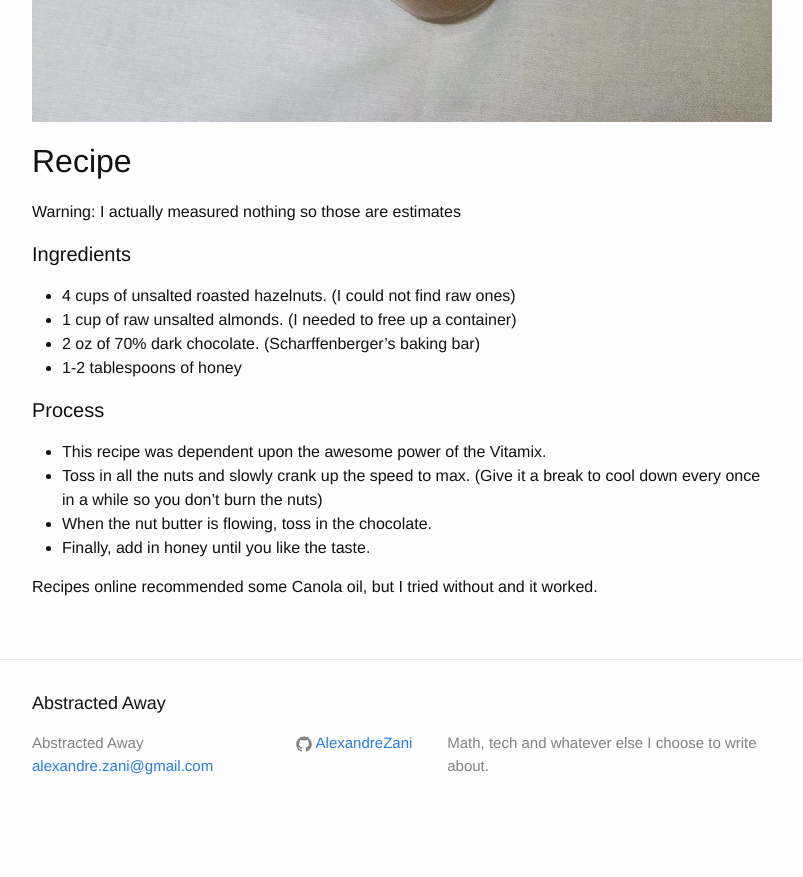
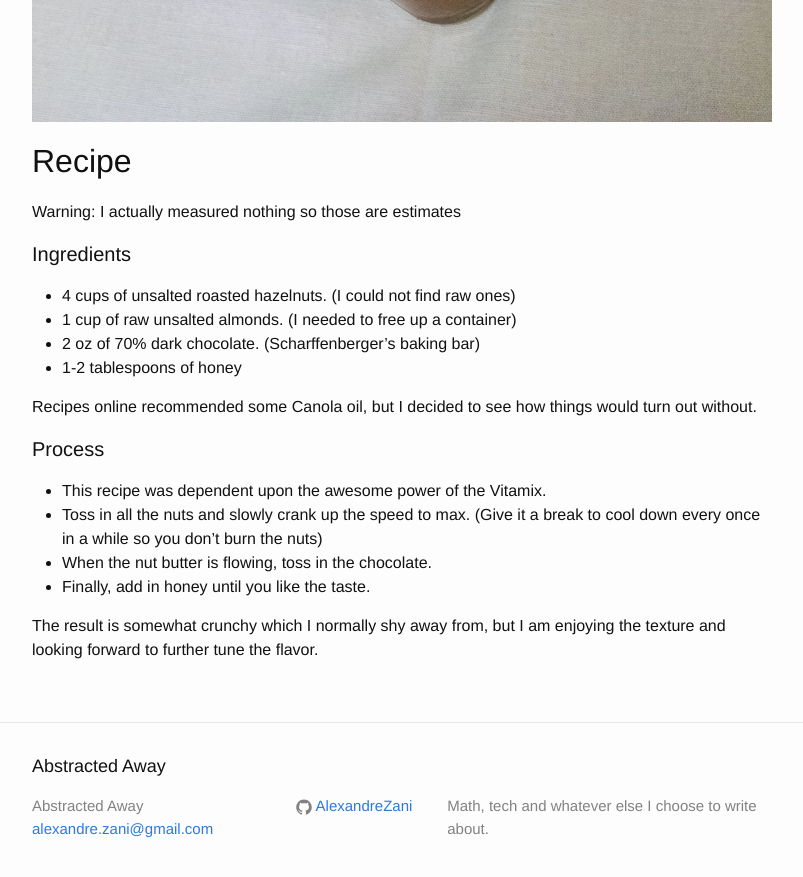
Before and after one commit to AlexandreZani/alexandrezani.github.io, a Jekyll site: the page built from _posts/2015-02-14-chocolate-hazelnut-butter.md, in a window 1280 px wide and 900 px high, scrolled down 881 px. Shown: the top 877 px of the window, without its empty margins (238-1041 px from the left). Built offline with Jekyll 4.4.1, drawn with Linux system fonts in a browser that asks for light colours; before the commit the page ends 1718 px from its top, so only the background shows below that.

Commit message:
Adding a little more info to the chocolate hazelnut butter.

```diff
--- a/_posts/2015-02-14-chocolate-hazelnut-butter.md
+++ b/_posts/2015-02-14-chocolate-hazelnut-butter.md
@@ -24,6 +24,9 @@ Warning: I actually measured nothing so those are estimates
 - 2 oz of 70% dark chocolate. (Scharffenberger's baking bar)
 - 1-2 tablespoons of honey
 
+Recipes online recommended some Canola oil, but I decided to see how things
+would turn out without.
+
 #### Process ####
 
 - This recipe was dependent upon the awesome power of the Vitamix.
@@ -31,4 +34,5 @@ Warning: I actually measured nothing so those are estimates
 - When the nut butter is flowing, toss in the chocolate.
 - Finally, add in honey until you like the taste.
 
-Recipes online recommended some Canola oil, but I tried without and it worked.
+The result is somewhat crunchy which I normally shy away from, but I am
+enjoying the texture and looking forward to further tune the flavor.
```
